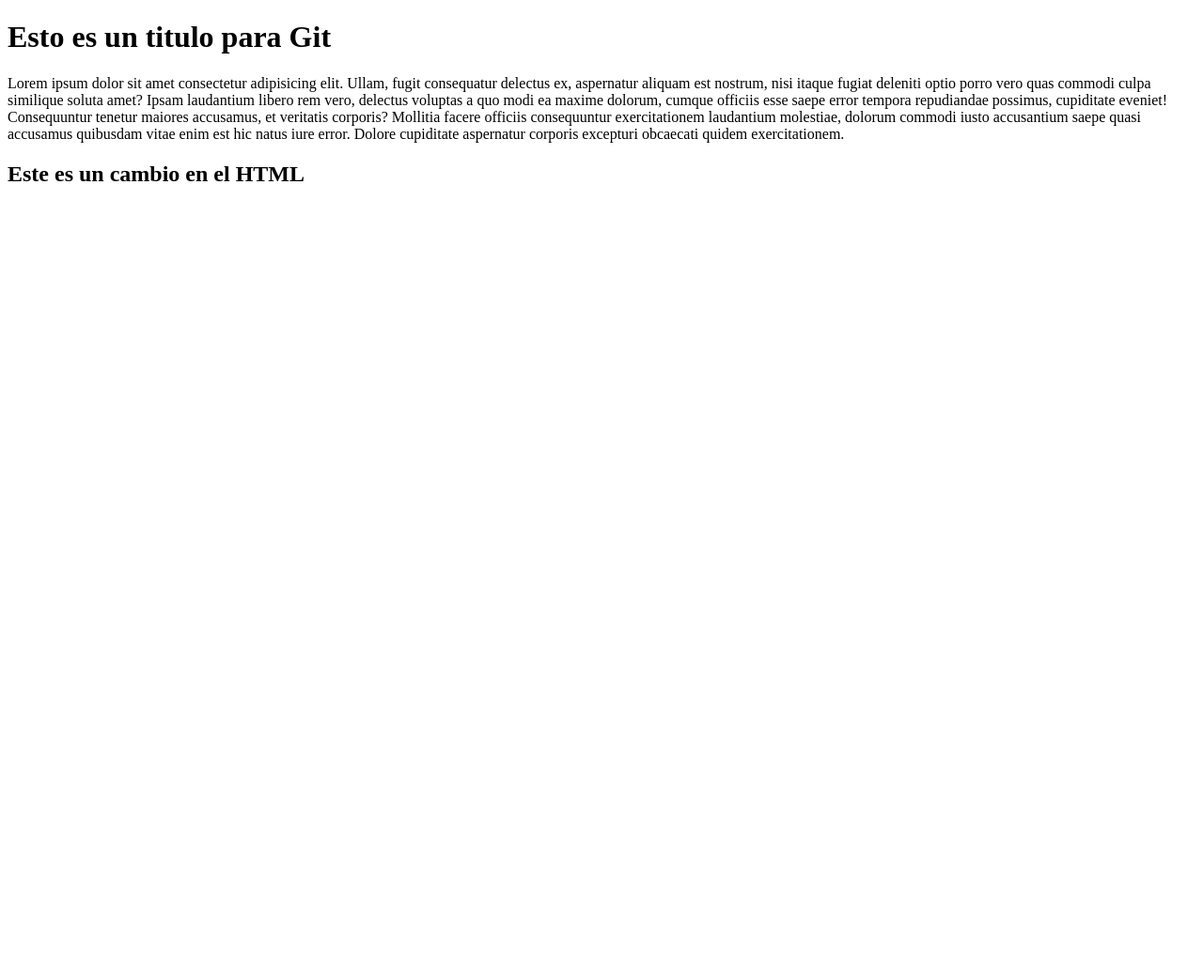
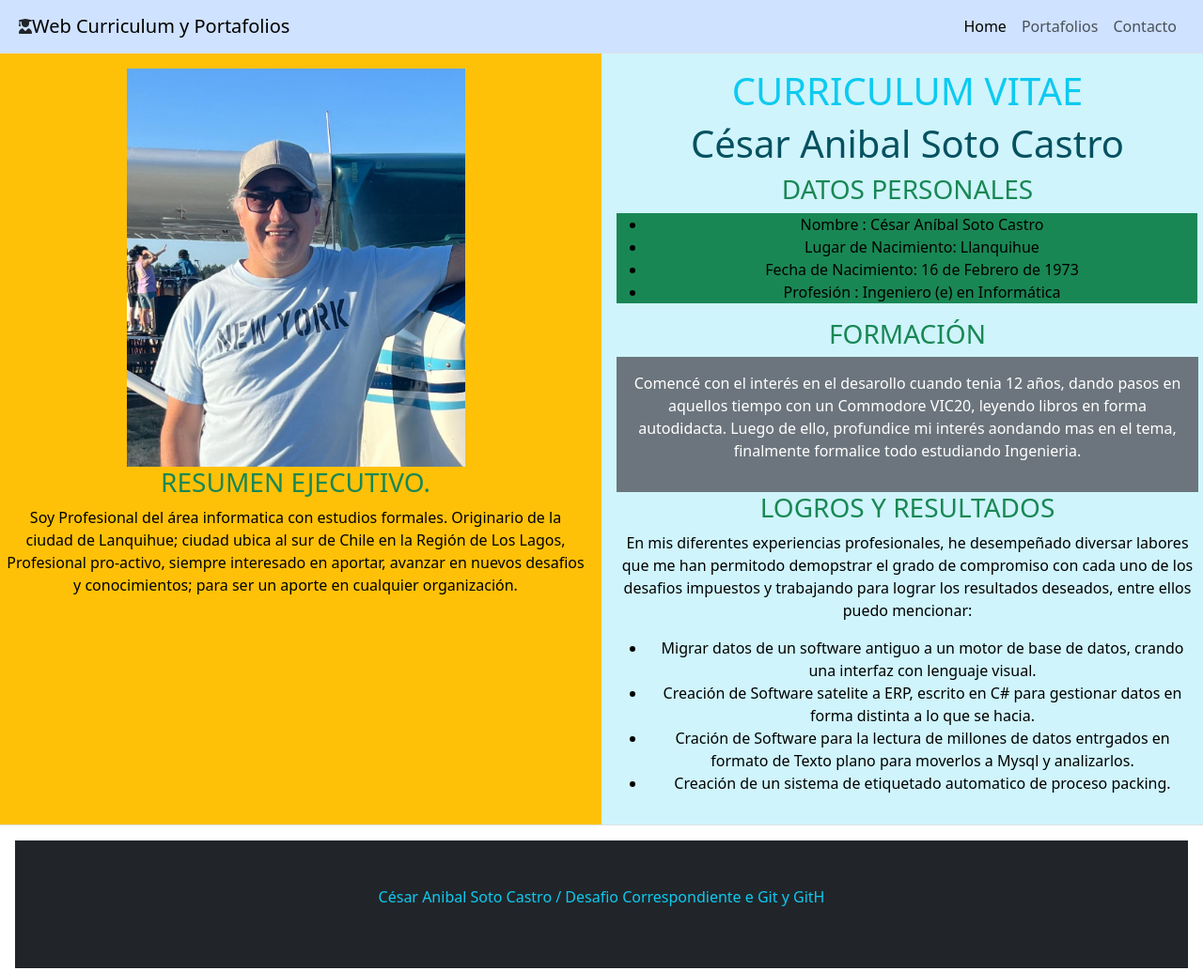
Before and after one commit to cs2005c/desafiocs.github.io, a plain HTML site: page index.html in a window 1280 px wide. Shown: the whole page at 94% size. Before the commit the page ends 800 px from the top, so only its background shows below. Drawn offline with nearby package versions, Linux system fonts and the light colour scheme.

Commit message:
proyecto desafio N5

```diff
--- a/index.html
+++ b/index.html
@@ -3,15 +3,88 @@
 <head>
     <meta charset="UTF-8">
     <meta name="viewport" content="width=device-width, initial-scale=1.0">
-    <title>Desafio 5 :: Git / GitHub</title>
+    <title>Mi Curriculum Vitae - Desafio N°1 - DesafioLatam</title>
+    <!-- Bootstrap Via CDN -->
+    <link href="https://cdn.jsdelivr.net/npm/bootstrap@5.3.2/dist/css/bootstrap.min.css" rel="stylesheet" integrity="sha384-T3c6CoIi6uLrA9TneNEoa7RxnatzjcDSCmG1MXxSR1GAsXEV/Dwwykc2MPK8M2HN" crossorigin="anonymous">
+    <script src="https://cdn.jsdelivr.net/npm/bootstrap@5.3.2/dist/js/bootstrap.bundle.min.js" integrity="sha384-C6RzsynM9kWDrMNeT87bh95OGNyZPhcTNXj1NW7RuBCsyN/o0jlpcV8Qyq46cDfL" crossorigin="anonymous"></script>
+    <!-- Fin COmentario Via CDN-->
+
 </head>
+<header>
+     <!--    Inicio Barra de Navegación -->
+     <nav class="navbar navbar-expand-lg bg-primary-subtle p-2">
+        <div class="container-fluid">
+            <i class="fa-solid fa-user-graduate"></i>
+           <a class="navbar-brand" href="#">Web Curriculum y Portafolios </a>
+          <button class="navbar-toggler " type="button" data-bs-toggle="collapse" data-bs-target="#navbarNavAltMarkup" aria-controls="navbarNavAltMarkup" aria-expanded="false" aria-label="Toggle navigation">
+              <span class="navbar-toggler-icon"></span>
+          </button>
+          <div class="collapse navbar-collapse justify-content-end" id="navbarNavAltMarkup">
+            <div class="navbar-nav">
+               <a class="nav-link active" aria-current="page" href="#">Home</a>
+               <a class="nav-link" href="#opcproducto">Portafolios</a>
+               <a class="nav-link" href="portafolio.html">Contacto</a>
+            </div>
+          </div>
+         </div>
+     </nav>
+     <!-- Fin barra de navegacion-->
+</header>
 <body>
-    <h1>Esto es un titulo para Git</h1>
-    <p>
-        Lorem ipsum dolor sit amet consectetur adipisicing elit. Ullam, fugit consequatur delectus ex, aspernatur aliquam est nostrum, nisi itaque fugiat deleniti optio porro vero quas commodi culpa similique soluta amet?
-        Ipsam laudantium libero rem vero, delectus voluptas a quo modi ea maxime dolorum, cumque officiis esse saepe error tempora repudiandae possimus, cupiditate eveniet! Consequuntur tenetur maiores accusamus, et veritatis corporis?
-        Mollitia facere officiis consequuntur exercitationem laudantium molestiae, dolorum commodi iusto accusantium saepe quasi accusamus quibusdam vitae enim est hic natus iure error. Dolore cupiditate aspernatur corporis excepturi obcaecati quidem exercitationem.
-    </p>
-    <h2> Este es un cambio en el HTML</h2>
+      <div class="containter grid text-center inline-block border row ">
+
+
+                <div class="col-8 col-md-6 text-bg-warning p-3">
+                    <img src="./assets/img/yo.jpg" height="300" width="360" alt="Foto del Postulante" class="img-fluid d-block mx-auto" >
+                    <h3 class="text-success fs-3">RESUMEN EJECUTIVO.</h3>
+                    <p>
+                        Soy Profesional del área informatica con estudios formales.  Originario de la ciudad de Lanquihue; ciudad ubica al sur de Chile en la Región de Los Lagos, Profesional pro-activo, siempre interesado en aportar, avanzar en nuevos desafios y conocimientos; para ser un aporte en cualquier organización.
+                    </p>
+                </div>
+
+                <div class="col-8 col-md-6 text-bg-info p-3 bg-info-subtle p-3">
+                    <h1 class="text-info text-center">CURRICULUM VITAE</h1>
+                    <h2 class="fs-1 text-info-emphasis tex-center">César Anibal Soto Castro</h2>
+                    <h3 class="text-success fs-3">DATOS PERSONALES</h3>
+                    <ul class="border-end bg-success">
+                            <li class>Nombre : César Aníbal Soto Castro</li>
+                            <li>Lugar de Nacimiento: Llanquihue</li>
+                            <li>Fecha de Nacimiento: 16 de Febrero de 1973 </li>
+                            <li>Profesión : Ingeniero (e) en Informática</li>
+                    </ul>
+                        <h3 class="text-success fs-3">FORMACIÓN</h3>
+                          <section class="text-bg-secondary p-3">
+
+                            <p>
+                                Comencé con el interés en el desarollo cuando tenia 12 años, dando pasos en aquellos tiempo con un Commodore VIC20, leyendo libros en forma autodidacta.
+                                Luego de ello, profundice mi interés aondando mas en el tema, finalmente formalice todo estudiando Ingenieria.
+                            </p>
+                        </section>
+                            <h3 class="text-success fs-3">LOGROS Y RESULTADOS</h3>
+                            <p>
+                                En mis diferentes experiencias profesionales, he desempeñado diversar labores que me han permitodo demopstrar el grado de compromiso con cada uno de los desafios impuestos y trabajando para lograr los resultados deseados, entre ellos puedo mencionar:
+                                <ul>
+                                    <li>Migrar datos de un software antiguo a un motor de base de datos, crando una interfaz con lenguaje visual.</li>
+                                    <li>Creación de Software satelite a ERP, escrito en C# para gestionar datos en forma distinta a lo que se hacia. </li>
+                                    <li>Cración de Software para la lectura de millones de datos entrgados en formato de Texto plano para moverlos a Mysql y analizarlos.</li>
+                                    <li>Creación de un sistema de etiquetado automatico de proceso packing.</li>
+                                </ul>
+                            </p>
+
+
+                </div>
+
+
+
+
+
+</div>
 </body>
+<footer class="m-3 p-5 g-4 bg-dark ">
+        <p class = "display text-center text-info">
+
+            César Anibal Soto Castro / Desafio Correspondiente e Git y GitH
+        </p>
+</footer>
+<script src="https://kit.fontawesome.com/b95ecb1a91.js" crossorigin="anonymous"></script>
 </html>
```
Also changed, not shown: portafolio.html (added, +34 -0 lines), assets/img/Curriculumhtml.png (added), assets/img/WebStore.png (added), assets/img/iguanaweb.png (added), assets/img/ventaauto.png (added), assets/img/yo.jpg (added).
